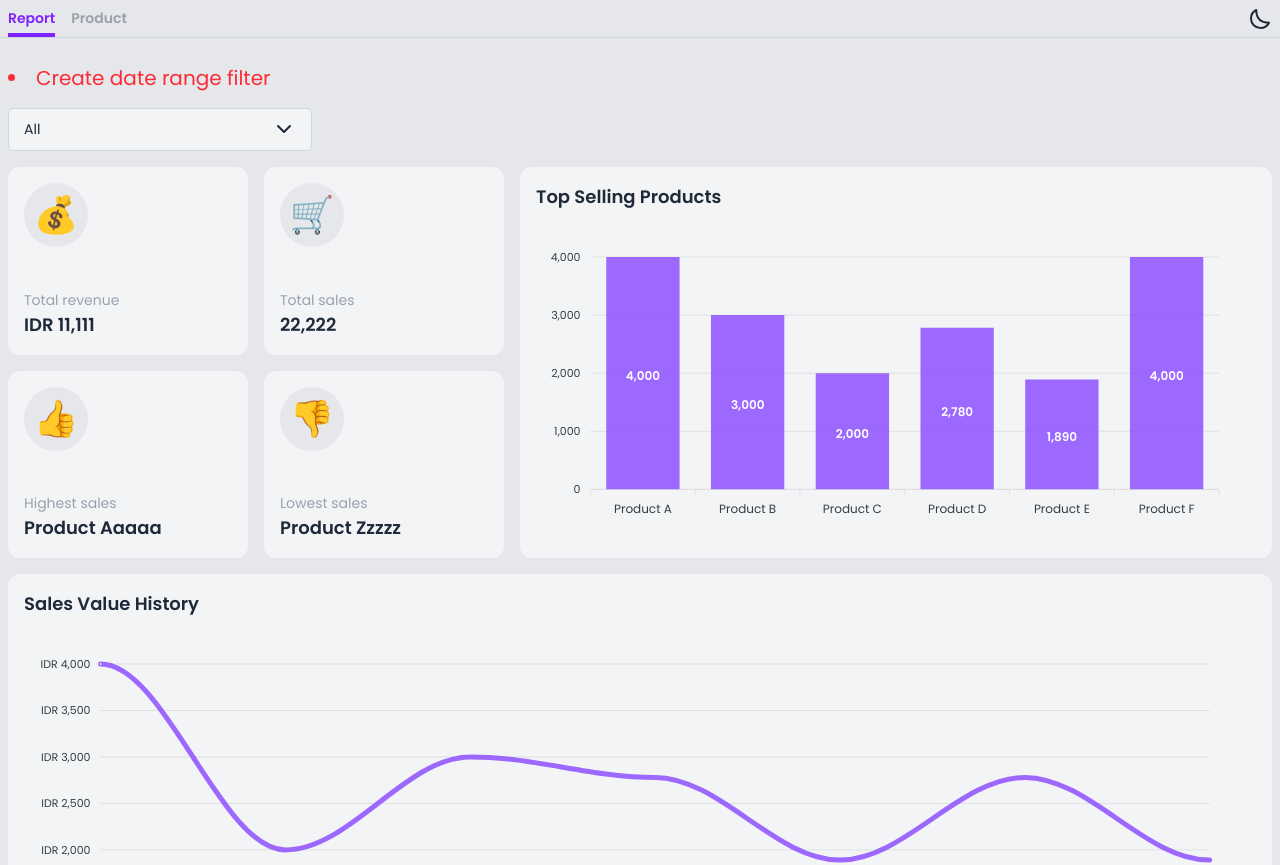
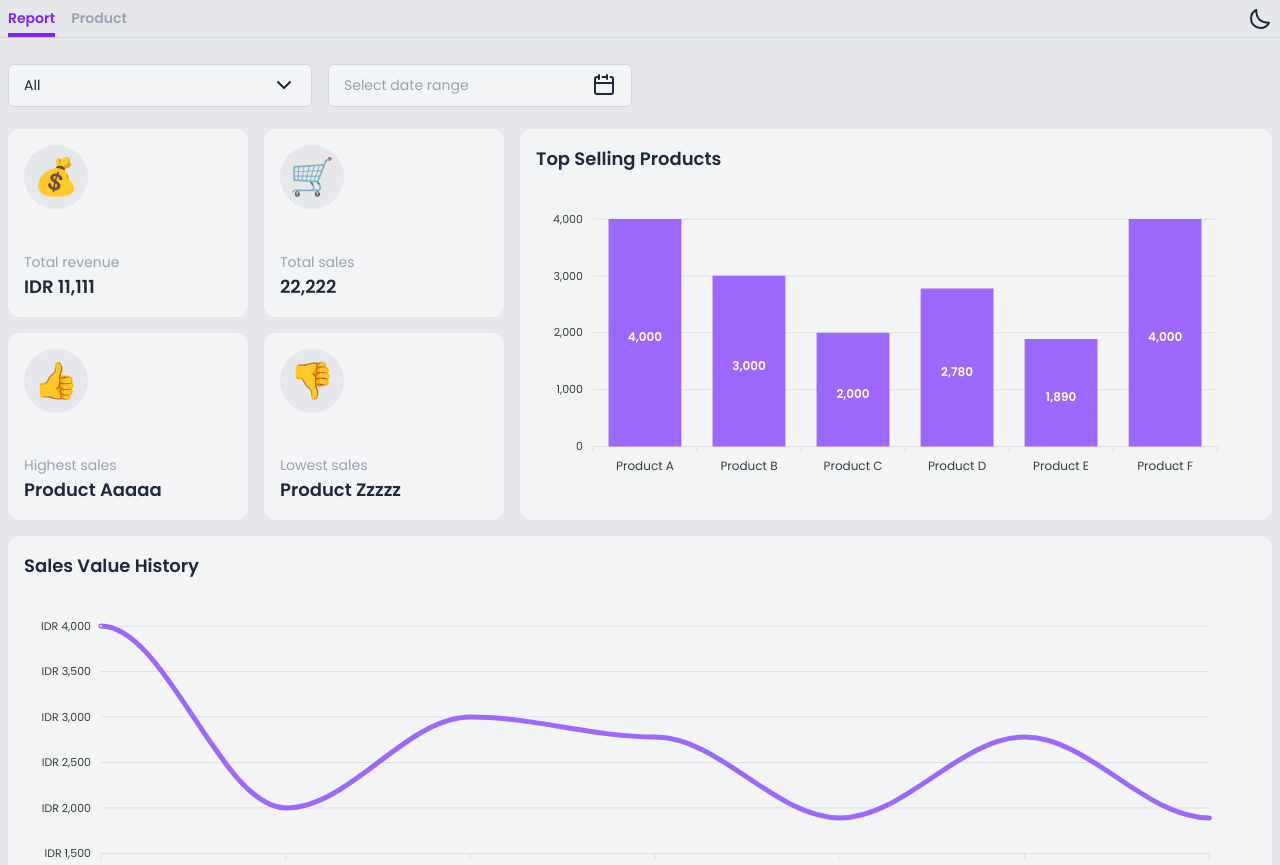
Before and after one commit to caksaji/lora, a Next.js app: page / in a window 1280 px wide. Shown: the top 865 px of the page. Built offline with nearby package versions, Linux system fonts and the light colour scheme.

Commit message:
[INSTALL] new plugin : react-datepicker@^8.4.0

```diff
--- a/package.json
+++ b/package.json
@@ -14,6 +14,7 @@
     "next-themes": "^0.4.6",
     "react": "^19.0.0",
     "react-apexcharts": "^1.7.0",
+    "react-datepicker": "^8.4.0",
     "react-dom": "^19.0.0"
   },
   "devDependencies": {
--- a/src/app/page.tsx
+++ b/src/app/page.tsx
@@ -1,12 +1,13 @@
 'use client'
 
-import { useState } from 'react'
+import { useState, forwardRef } from 'react'
 import dynamic from 'next/dynamic'
 import { useTheme } from 'next-themes'
 import { useBreakpoint } from '@/hook/useBreakpoint'
 import { dateShownFormat, timeShownFormat, formatNum, formatCurrency } from '@/lib/localUtil'
+import InputDateRange from '@/component/partial/InputDateRange'
+import IconSvg from '@/component/partial/IconSvg'
 import Select from '@/component/partial/Select'
-import IconSvg from '@/component/partial/IconSvg'
 import Skeleton from '@/component/partial/Skeleton'
 import Table from '@/component/partial/Table'
 import {
@@ -133,18 +134,32 @@ export default function Report() {
     { id: '1y', text: 'This year' },
     { id: 'custom', text: 'Custom' }
   ]
-  const [filterDate, setFilterDate] = useState<any>('')
+  const [filter, setFilter] = useState({
+    date: '',
+    range: [] as [Date, Date] | []
+  })
+
+  const changeFilter = (v) => {
+    const { field, value } = v
+    setFilter(d => ({ ...d, [field]: value }))
+  }
+
   return (
     <div className="grid grid-cols-1 gap-4 md:grid-cols-5">
       <div className="col-span-full">
-        <ul className="list-disc list-inside text-xl text-red-500">
-          <li>Create date range filter</li>
-        </ul>
-      </div>
-      <div className="col-span-full">
         <div className="grid grid-cols-1 gap-4 sm:grid-cols-2 md:grid-cols-3 lg:grid-cols-4">
           <div className="col-span-1">
-            <Select list={dateRangeList} value={filterDate} preSelect={true} showSkeleton={showSkeleton} onChange={setFilterDate} />
+            <Select
+              list={dateRangeList}
+              value={filter.date}
+              preSelect={true}
+              showSkeleton={showSkeleton}
+              absoluteOptionPosition={true}
+              onChange={selection => changeFilter({ field: 'date', value: selection })}
+            />
+          </div>
+          <div className="col-span-1">
+            <InputDateRange value={filter.range} minYear={new Date().getFullYear() - 4} onChange={selection => changeFilter({ field: 'range', value: selection })} />
           </div>
         </div>
       </div>
--- /dev/null
+++ b/src/app/style/component/_date-picker.sass
@@ -0,0 +1,33 @@
+.react-datepicker-wrapper
+  @apply w-full
+
+.react-datepicker__tab-loop .react-datepicker-popper
+  @apply drop-shadow-lg
+  *
+    @apply text-gray-800 dark:text-gray-200
+  .react-datepicker__triangle
+    @apply fill-gray-200 dark:fill-gray-700
+  .react-datepicker
+    @apply rounded-md bg-gray-100 border-gray-300 dark:bg-gray-800 dark:border-gray-700
+    font-family: "Poppins", sans-serif
+    .react-datepicker__month-container
+      .react-datepicker__header
+        @apply bg-gray-200 border-gray-300 dark:bg-gray-700 dark:border-gray-600
+        .react-datepicker__day-name
+          @apply h-8 w-8 border border-transparent m-0 text-center text-gray-800 first:text-red-600 dark:text-gray-200 dark:first:text-red-400
+          line-height: 2rem
+      .react-datepicker__month .react-datepicker__week .react-datepicker__day
+        @apply h-8 w-8 border border-transparent rounded-full m-0 text-center text-gray-800 duration-300 hover:bg-violet-700/25 dark:text-gray-200 dark:hover:bg-violet-400/50
+        line-height: 2rem
+        &.react-datepicker__day
+          @apply outline-0 ring-violet-700/90 duration-300 focus:ring-3
+        &.react-datepicker__day--today
+          @apply font-semibold text-violet-700 border-violet-700 dark:text-violet-400 dark:border-violet-400
+          &:not:hover
+            @apply bg-transparent
+        &.react-datepicker__day--weekend:not(:last-child)
+          @apply text-red-600 dark:text-red-400
+        &.react-datepicker__day--keyboard-selected, &.react-datepicker__day--in-range, &.react-datepicker__day--in-selecting-range
+          @apply text-gray-200 bg-violet-400 dark:bg-violet-700
+        &.react-datepicker__day--outside-month
+          @apply opacity-40
--- a/src/app/style/global.sass
+++ b/src/app/style/global.sass
@@ -1,5 +1,6 @@
 @use "tailwindcss"
 @use "./component/button"
+@use "./component/date-picker"
 @use "./component/skeleton"
 @use "./component/table"
 @utility container
--- a/src/component/partial/IconSvg.tsx
+++ b/src/component/partial/IconSvg.tsx
@@ -39,6 +39,14 @@ export default function IconSvg({
       }
       {name === 'nav-arrow-down' && <path d="M6 9L12 15L18 9" />}
       {name === 'xmark' && <path d="M6.75827 17.2426L12.0009 12M17.2435 6.75736L12.0009 12M12.0009 12L6.75827 6.75736M12.0009 12L17.2435 17.2426" />}
+      {name === 'calendar' &&
+        <>
+          <path d="M15 4V2M15 4V6M15 4H10.5M3 10V19C3 20.1046 3.89543 21 5 21H19C20.1046 21 21 20.1046 21 19V10H3Z" />
+          <path d="M3 10V6C3 4.89543 3.89543 4 5 4H7" />
+          <path d="M7 2V6" />
+          <path d="M21 10V6C21 4.89543 20.1046 4 19 4H18.5" />
+        </>
+      }
     </svg>
   )
 }
--- /dev/null
+++ b/src/component/partial/InputDateRange.tsx
@@ -0,0 +1,98 @@
+// 'use client'
+
+import { useEffect, useState, forwardRef } from 'react'
+import DatePicker from 'react-datepicker'
+import 'react-datepicker/dist/react-datepicker.css'
+import { dateShownFormat, keydownEnter } from '@/lib/localUtil'
+import InputText from '@/component/partial/InputText'
+import IconSvg from '@/component/partial/IconSvg'
+
+export default function InputDateRange({
+  value,
+  minYear = 1970,
+  onChange
+}: {
+  value?: [],
+  minYear?: number,
+  onChange?: (val: any) => void
+}) {
+  useEffect(() => {
+    setYearList(Array.from(
+      { length: (new Date().getFullYear() - (minYear)) + 1 },
+      (value, index) => minYear + index
+    ))
+  }, [minYear])
+  useEffect(() => setSelection(value), [value])
+
+  const monthList = ['January', 'February', 'March', 'April', 'May', 'June', 'July', 'August', 'September', 'October', 'November', 'December']
+  const [yearList, setYearList] = useState<number>([])
+  const [selection, setSelection] = useState([] as [Date, Date] | [])
+
+  const changeSelection = (v) => {
+    setSelection(v)
+    if (v[0] && v[1]) onChange?.(v)
+  }
+  const InputComponent = forwardRef(({ value, onClick }, ref) => {
+    const displayValue = selection.length === 2 ? `${dateShownFormat(new Date(selection[0]), 'medium') || ''} - ${dateShownFormat(new Date(selection[1]), 'medium') || ''}` : ''
+    return (
+      <InputText
+        ref={ref}
+        value=""
+        placeholder="Select date range"
+        imitation={true}
+        hasImitationValue={displayValue ? true : false}
+        iconAt="right"
+        imitationValue={displayValue}
+        icon={<IconSvg name="calendar" className="h-6 w-6" />}
+        onClick={onClick}
+      />
+    )
+  })
+
+  return (
+    <div>
+      <DatePicker
+        dateFormat="yyyy-MM-dd"
+        startDate={selection[0]}
+        endDate={selection[1]}
+        selectsRange
+        popperPlacement="bottom-start"
+        showPopperArrow={false}
+        onChange={selection => changeSelection(selection)}
+        customInput={<InputComponent value={selection} />}
+        renderCustomHeader={
+          ({
+            date,
+            changeMonth,
+            changeYear,
+            decreaseMonth,
+            increaseMonth,
+            prevMonthButtonDisabled,
+            nextMonthButtonDisabled
+          }) => (
+            <div className="flex items-center justify-between gap-4 w-full">
+              <div tabIndex={0} className={`h-6 w-6 rounded-full ${!prevMonthButtonDisabled && 'focussable click-effect cursor-pointer'}`} onClick={decreaseMonth} onKeyDown={keydownEnter(decreaseMonth)}>
+                <IconSvg name="nav-arrow-left" className="h-6 w-6" />
+              </div>
+              <div className="flex items-center gap-4">
+                <select value={monthList[new Date(date).getMonth()]} className="flex-shrink-0 rounded-md click-effect focussable" onChange={({ target: { value } }) => changeMonth(monthList.indexOf(value))}>
+                  {monthList.map((option) => (
+                    <option key={option} value={option}>{option}</option>
+                  ))}
+                </select>
+                <select value={new Date(date).getFullYear()} className="flex-shrink-0 rounded-md click-effect focussable" onChange={({ target: { value } }) => changeYear(value)}>
+                  {yearList.map((d, i) => (
+                    <option key={i} value={d}>{d}</option>
+                  ))}
+                </select>
+              </div>
+              <div tabIndex={0} className={`h-6 w-6 rounded-full ${!nextMonthButtonDisabled && 'focussable click-effect cursor-pointer'}`} onClick={increaseMonth} onKeyDown={keydownEnter(increaseMonth)}>
+                <IconSvg name="nav-arrow-right" className="h-6 w-6" />
+              </div>
+            </div>
+          )
+        }
+      />
+    </div>
+  )
+}
--- a/src/component/partial/InputText.tsx
+++ b/src/component/partial/InputText.tsx
@@ -1,10 +1,10 @@
 'use client'
 
-import { useId, useState } from 'react'
+import { forwardRef, useId, useState } from 'react'
 import Skeleton from '@/component/partial/Skeleton'
 import ErrorText from '@/component/partial/ErrorText'
 
-export default function InputText({
+const InputText = forwardRef(({
   className,
   showSkeleton = false,
   skeletonWidth,
@@ -56,7 +56,7 @@ export default function InputText({
   onInput?: (val: string) => void,
   onBlur?: () => void,
   onKeydown?: (val: string) => void
-}) {
+}, ref) => {
   const id = useId()
   const [focused, setFocused] = useState(false)
   const fragmentedRem = '(1rem / 4)'
@@ -136,8 +136,9 @@ export default function InputText({
             {imitation &&
               <>
                 <div
+                  ref={ref}
                   tabIndex={disabled ? -1 : 0}
-                  className={`select-none ${inputTextKindClass} ${inputClass} ${!disabled && 'cursor-text'}`}
+                  className={`whitespace-nowrap overflow-hidden select-none ${inputTextKindClass} ${inputClass} ${!disabled && 'cursor-text'}`}
                   style={{ ...padding(), minHeight: `calc(2px + (${fragmentedRem} * 2) + 1.5rem + 1.59px)` }}
                   onFocus={focus}
                   onClick={click}
@@ -147,7 +148,7 @@ export default function InputText({
                   {hasImitationValue ?
                     imitationValue
                     :
-                    <div className={`whitespace-nowrap overflow-hidden ${error ? 'text-red-400' : 'text-gray-400'}`}>
+                    <div className={`${error ? 'text-red-400' : 'text-gray-400'}`}>
                       {placeholder}
                     </div>
                   }
@@ -196,4 +197,6 @@ export default function InputText({
       {error && <ErrorText text={error} />}
     </div>
   )
-}
+})
+InputText.displayName = 'InputText'
+export default InputText
--- a/src/component/partial/Select.tsx
+++ b/src/component/partial/Select.tsx
@@ -160,7 +160,6 @@ export default function Select({
         iconAt="right"
         disabled={disabled}
         error={error}
-        className="relative"
         onClick={clickInput}
         onFocus={() => setShowOption(true)}
         onInput={search}
@@ -169,16 +168,16 @@ export default function Select({
         icon={
           !icon && !clearable ? <IconSvg name="nav-arrow-down" className={`h-6 w-6 transform duration-300 ${showOption && '-rotate-180'}`} onClick={() => setShowOption(!showOption)} />
             : !icon && clearable && !selection ? <IconSvg name="nav-arrow-down" className={`h-6 w-6 transform duration-300 ${showOption && '-rotate-180'}`} onClick={() => setShowOption(!showOption)} />
-            : !icon && clearable && selection ? <IconSvg name="xmark" tabIndex={0} className="h-6 w-6 rounded-full outline-0 cursor-pointer ring-prime-600 ring-opacity-90 focus:ring click-effect" onClick={() => select('')} />
+            : !icon && clearable && selection ? <IconSvg name="xmark" tabIndex={0} className="h-6 w-6 rounded-full outline-0 cursor-pointer ring-violet-600/90 focus:ring click-effect" onClick={() => select('')} />
             : icon
         }
       />
       {(!disabled && !showSkeleton) &&
         <div className="relative">
-          <div className={`flex flex-col w-full border-gray-300 rounded-md bg-white overflow-x-hidden duration-300 dark:bg-gray-800 dark:border-gray-800 ${showOption && 'py-1 border overflow-y-auto'} ${!showOption && 'border-0 overflow-y-hidden'} ${absoluteOptionPosition && 'absolute top-0 left-0 z-10'}`} style={{ maxHeight: showOption ? '187px' : 0 }}>
+          <div className={`flex flex-col w-full border-gray-300 rounded-md bg-gray-100 overflow-x-hidden duration-300 shadow-lg dark:bg-gray-800 dark:border-gray-700 ${showOption && 'py-1 border overflow-y-auto'} ${!showOption && 'border-0 overflow-y-hidden'} ${absoluteOptionPosition && 'absolute top-0 left-0 z-10'}`} style={{ maxHeight: showOption ? '187px' : 0 }}>
             {filteredList().length > 0 ? (
               filteredList()?.map((d, i) => (
-                <div key={i} ref={el => optRef.current[i] = el} className={`w-full py-1 px-4 duration-300 cursor-default hover:bg-gray-200 dark:hover:bg-gray-700 ${hoverIndex === i && 'bg-gray-200 dark:bg-gray-700'} ${selection && selection.text === d.text && 'bg-prime-600 text-white'}`} onMouseOver={() => setHoverIndex(i)} onClick={() => select(d)}>
+                <div key={i} ref={el => optRef.current[i] = el} className={`w-full py-1 px-4 duration-300 cursor-default hover:bg-gray-300 dark:hover:bg-gray-700 ${hoverIndex === i && 'bg-gray-300 dark:bg-gray-700'} ${selection && selection.text === d.text && 'bg-violet-600 text-white'}`} onMouseOver={() => setHoverIndex(i)} onClick={() => select(d)}>
                   <div>
                     {d.text}
                   </div>
```
Also changed, not shown: 1 other file (tests, documents, lock files or other folders).
